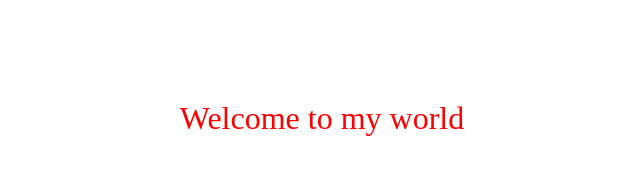
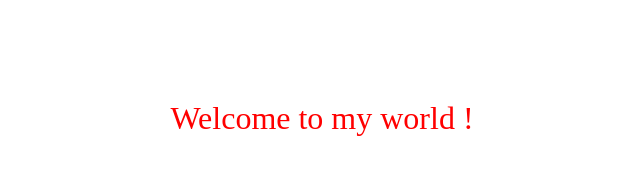
Before and after one commit to llisonly/electron-test, a website: page index.html in a window 1280 px wide. Shown: the whole page, without its empty margins (318-958 px from the left). Drawn offline with Linux system fonts and the light colour scheme.

Commit message:
electron-test

```diff
--- a/index.html
+++ b/index.html
@@ -6,7 +6,7 @@
     </head>
     <body>
         <p class="introduce">
-            Welcome to my world
+            Welcome to my world !
         </p>
     </body>
 </html>
--- a/package.json
+++ b/package.json
@@ -1,6 +1,6 @@
 {
   "name": "electron-test",
-  "version": "1.0.3",
+  "version": "1.0.4",
   "description": "",
   "main": "index.js",
   "bin": {
```
